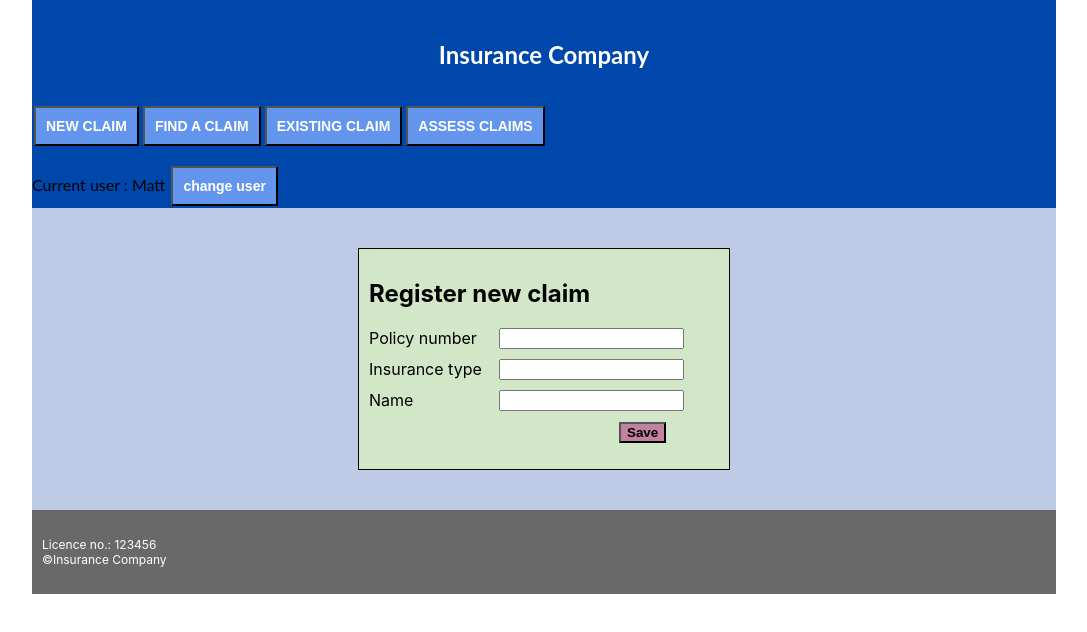
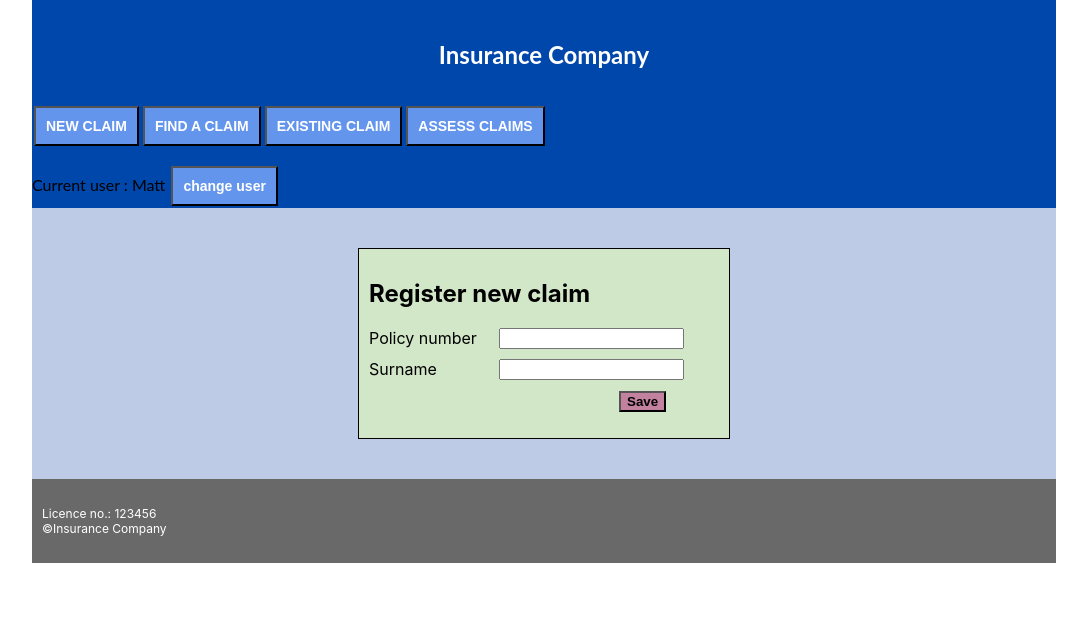
Before and after one commit to peterlesko/claims-ui, a React (Create React App) app: page /newClaim in a window 1280 px wide. Shown: the top 632 px of the page, without its empty margins (96-1183 px from the left). Built offline with nearby package versions, Linux system fonts and the light colour scheme.

Commit message:
cleaned up, updated new claim form & filter

```diff
--- a/package.json
+++ b/package.json
@@ -3,11 +3,11 @@
   "version": "0.1.0",
   "private": true,
   "dependencies": {
-    "@reduxjs/toolkit": "1.8.5",
+    "@reduxjs/toolkit": "^1.8.5",
     "@testing-library/jest-dom": "^5.16.4",
     "@testing-library/react": "^13.3.0",
     "@testing-library/user-event": "^13.5.0",
-    "axios": "0.27.2",
+    "axios": "^0.27.2",
     "react": "^18.2.0",
     "react-dom": "^18.2.0",
     "react-redux": "8.0.2",
--- a/src/Components/Claim/Claims/Claims.js
+++ b/src/Components/Claim/Claims/Claims.js
@@ -60,29 +60,12 @@ const Claims = (props) => {
 
   useEffect(() => { getClaimDataFromServer() }, []);
 
-
-  // const claims = getAllClaims();
-  // const displayClaims = claims.map((claim, index) => <ClaimRow key={index} claimRow={claim} />);
-
-  // const claims = getAllClaims();
-  // const displayClaims = claims
-  //   .map(claim =>
-  //     <ClaimRow key={claim.claimId} claimId={claim.claimId} type={claim.type} policyNumber={claim.policyNumber} surname={claim.surname}
-  //       claimOpenDate={claim.claimOpenDate} status={claim.status} />);
-
-  // line below commented out after using  axios call
-  // const claims = getAllClaims();
-
   const displayClaims = claims
-    // .filter (claim => props.searchTerm === claim.claimId ||
-    //                   props.searchTerm === claim.policyNumber ||
-    //                   props.searchTerm === claim.surname)my pro
-    .filter(claim => (props.searchSurname === claim.surname) || (props.searchPolicyNo === claim.status))
-    // .filter(claim => (props.searchSurname === claim.status) )
+    .filter(claim  => (parseInt(props.searchClaimId) === claim.claimId) ||
+                      (parseInt(props.searchPolicyNo) === claim.policyNumber) ||
+                      (props.searchSurname === claim.surname))
     .map(claim => <ClaimRow key={claim.claimId} claimId={claim.claimId} type={claim.type} policyNumber={claim.policyNumber} surname={claim.surname}
                   claimOpenDate={claim.claimOpenDate} status={claim.status}/> );
-
-
   return <Fragment>
 
     <table className="claims-table">
@@ -105,10 +88,4 @@ const Claims = (props) => {
   </Fragment>
 }
 
-// return <div>
-//   <ReactTable
-//     data={claims}
-//     columns={claimTableColumns} />
-// </div
-
 export default Claims;
--- a/src/Components/Claim/NewClaim/NewClaim.js
+++ b/src/Components/Claim/NewClaim/NewClaim.js
@@ -5,7 +5,7 @@ import './NewClaim.css';
 const RegisterClaim = () => {
 
   const emptyTransaction = {
-    policyNumber: "", insuranceType: "", name: "" }
+    policyNumber: "", surname: "" }
 
   const newClaimReducer = (existingState, data) => {
     return {...existingState, [data.field] : data.value}
@@ -23,7 +23,7 @@ const RegisterClaim = () => {
 
   const submitForm = (e) => {
     e.preventDefault();
-    // console.log(newClaim);
+    console.log(newClaim);
     setSaving(true);
     setMessage("plase wait - saving")
     const response = addNewClaim(newClaim);
@@ -42,7 +42,6 @@ const RegisterClaim = () => {
       })
   }
 
-
   return <Fragment>
 
     <div className="newClaim-form">
@@ -53,12 +52,11 @@ const RegisterClaim = () => {
         <label htmlFor="policyNumber">Policy number</label>
         <input onChange={handleChange} id="policyNumber" value={newClaim.policyNumber} type="text" />
 
+        <label htmlFor="surname">Surname</label>
+        <input onChange={handleChange} id="surname" value={newClaim.surname} type="text" />
 
-        <label htmlFor="insuranceType<">Insurance type</label>
-        <input onChange={handleChange} id="insuranceType" value={newClaim.insuranceType} type="text" />
-
-        <label htmlFor="name">Name</label>
-        <input onChange={handleChange} id="name" value={newClaim.name} type="text" />
+        {/* <label htmlFor="insuranceType<">Insurance type</label>
+        <input onChange={handleChange} id="insuranceType" value={newClaim.insuranceType} type="text" /> */}
 
         {/* <label htmlFor=""></label>
         <input onChange={handleChange} id="" value={newClaim} type="text" />
--- a/src/Components/Claim/Search/Search.js
+++ b/src/Components/Claim/Search/Search.js
@@ -3,18 +3,6 @@ import './Search.css';
 import { useNavigate, useSearchParams } from "react-router-dom";
 
 const Search = (props) => {
-
-  // const [searchTerm, setSearchTerm] = useState("");
-  // const [valid, setValid] = useState(false);
-
-  // const doSearch = (event) => {
-  //   event.preventDefault();
-  // }
-
-  // const handleChange = (event) => {
-  //   setSearchTerm(event.target.value);
-  //   setValid(event.target.value.trim().length > 0)
-  // }
 
   const [searchClaimId, setSearchClaimId] = useState("");
   const [searchPolicyNo, setSearchPolicyNo] = useState("");
@@ -24,37 +12,19 @@ const Search = (props) => {
 
   const navigate = useNavigate();
 
-  // commented out code set use state depending on which input field
-  //now it sets surname only
   const doSearch = (event) => {
     event.preventDefault();
-    // if (!(searchSurname === null)) {
-    // props.setSearchSurname(searchSurname.trim());
-    // }
-    // if (!(searchClaimId === null)) {
-    //   props.setSearchClaimId(searchClaimId.trim());
-    // } else if (!(searchPolicyNo === null)){
-    //   props.setSearchPolicyNo(searchPolicyNo.trim());
-    // } else if (!(searchSurname === null)) {
-    //   props.setSearchSurname(searchSurname.trim());
-    // }
-
-    //this for surname and policy number.
-    if (searchSurname !== "") {
-      props.setSearchSurname(searchSurname.trim());
-      navigate("/findAClaim/" + searchSurname.trim());   //to update URL, rec.8, 18.7.22
-    }  else if (searchPolicyNo !== "") {
+    if (searchClaimId !== "") {
+      props.setSearchClaimId(searchClaimId.trim());
+    } else if (searchPolicyNo !== "") {
       props.setSearchPolicyNo(searchPolicyNo.trim());
+    } else if (searchSurname !== "") {
+      props.setSearchSurname(searchSurname.trim());;
     }
-
-
   }
 
   //to update URL, rec.8, 18.7.22
   // const select
-
-
-
   const handleChangeClaimId = (event) => {
     setSearchClaimId(event.target.value);
     setValid(event.target.value.trim().length > 0)
```
Also changed, not shown: 1 other file (tests, documents, lock files or other folders).
